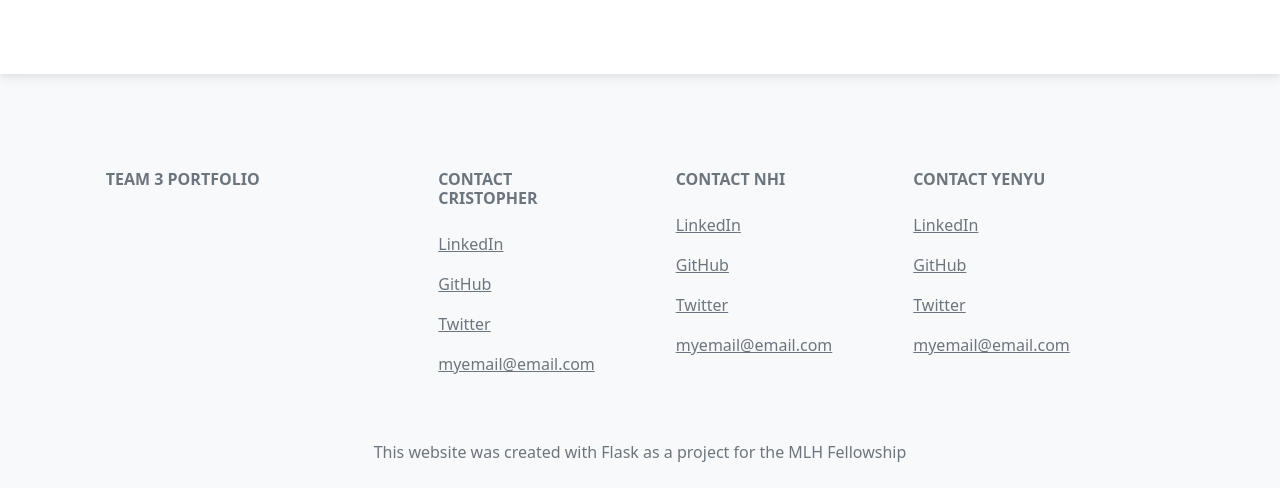
After one commit to MLH-Fellowship/cturtles3-portfolio, a Flask app: template app/templates/base.html in a window 1280 px wide. The commit adds this page. Shown: the top 501 px of the page. Run offline with Flask 2, Linux system fonts and the light colour scheme; the template is opened without the code that fills it, so the values that code supplies are empty; some libraries are stand-ins or nearby versions.

Commit message:
change inheritance, fill in my info, tweak footer

```diff
--- a/app/static/styles/home.css
+++ b/app/static/styles/home.css
@@ -76,8 +76,7 @@
     font-family: 'Lato', sans-serif;
     font-size: 2rem; /* mobile first development */
     font-weight: 700;
-    margin-bottom: 5rem;
-    padding-bottom: none;
+
 }
 
 #hero .text-overlay h2{
@@ -150,7 +149,8 @@
     display: flex;
     flex-direction: column;
     justify-content: center;
-    padding: 4rem;
+    padding: 5rem 10rem;
+    margin: 0rem 0rem;
 }
 
 #meet-team .fellow-headshot{
--- /dev/null
+++ b/app/templates/base.html
@@ -0,0 +1,206 @@
+<!DOCTYPE html>
+<html lang="en">
+<head>
+    <meta charset="UTF-8">
+    <meta http-equiv="X-UA-Compatible" content="IE=edge">
+    <meta name="viewport" content="width=device-width, initial-scale=1.0">
+
+    {% block head %}
+        <!--Things to be overridden-->
+        <title>C Turtles Team 3</title>
+
+        <!--Plain styling-->
+        <link href="../static/styles/home.css" rel="stylesheet">
+
+        <!-- MDB -->
+        <link
+        href="https://cdnjs.cloudflare.com/ajax/libs/mdb-ui-kit/3.5.0/mdb.min.css"
+        rel="stylesheet"
+        />
+    {% endblock %}
+    <!--Bootstrap-->
+    <link href="https://cdn.jsdelivr.net/npm/bootstrap@5.0.1/dist/css/bootstrap.min.css" rel="stylesheet" integrity="sha384-+0n0xVW2eSR5OomGNYDnhzAbDsOXxcvSN1TPprVMTNDbiYZCxYbOOl7+AMvyTG2x" crossorigin="anonymous">
+
+    <!--Fonts-->
+    <link rel="preconnect" href="https://fonts.gstatic.com">
+    <link href="https://fonts.googleapis.com/css2?family=Lato:wght@300;400;700;900&display=swap" rel="stylesheet">
+    <link href="../static/styles/normalize.css" rel="stylesheet">
+</head>
+<body>
+    <!--Nav bar-->
+    <nav class="navbar navbar-expand-lg navbar-light bg-none">
+        <!--Expand navbar when on mobile-->
+        <button class="navbar-toggler" type="button" data-toggle="collapse" data-target="#navbar">
+            <span class="navbar-toggler-icon"></span>
+        </button>
+        <!--Nav items-->
+        <div class="collapse navbar-collapse" id="navbar">
+            <div class="navbar-nav">
+                <a class="nav-item nav-link text-white" id="team" href="#meet-team">Meet the Team</a>
+                <a class="nav-item nav-link text-white" id="cris" href="/about/cristopher">Cristopher</a>
+                <a class="nav-item nav-link text-white" id="nhi" href="/about/nhi">Nhi</a>
+                <a class="nav-item nav-link text-white" id="yenyu" href="/about/yenyu">Yenyu</a>
+            </div>
+        </div>
+    </nav>
+
+    <div class="content">{% block content%}{% endblock %}</div>
+
+
+
+    <!--Footer-->
+    <!-- <footer id="footer">
+        This website was created with Flask as a project for the MLH Fellowship
+    </footer> -->
+    <!-- <div id="footer-container">
+        <div class="footer">
+            <div class="footer-heading footer-1">
+
+            </div>
+        </div>
+    </div> -->
+    <!-- <div class="footer">{% block test %} {% endblock %}</div> -->
+     <!-- Footer -->
+     <footer class="text-center text-lg-start bg-light text-muted">
+        <!-- Section: Social media -->
+        <section
+        class="d-flex justify-content-center justify-content-lg-between p-4 "
+        >
+        </section>
+
+        <!-- Section: Links  -->
+        <section class="">
+        <div class="container text-center text-md-start mt-5">
+            <!-- Grid row -->
+            <div class="row mt-3">
+            <!-- Grid column -->
+            <div class="col-md-3 col-lg-4 col-xl-3 mx-auto mb-4">
+                <!-- Content -->
+                <h6 class="text-uppercase fw-bold mb-4">
+                    Team 3 portfolio
+                </h6>
+
+            </div>
+
+            <!-- Grid column -->
+            <div class="col-md-2 col-lg-2 col-xl-2 mx-auto mb-4">
+                <!-- Links -->
+                <h6 class="text-uppercase fw-bold mb-4">
+                Contact Cristopher
+                </h6>
+                <p>
+                    <a href="" class="me-4 text-reset">
+                        <i class="fab fa-linkedin"></i>
+                        LinkedIn
+                    </a>
+                </p>
+                <p>
+                    <a href="" class="me-4 text-reset">
+                        <i class="fab fa-github"></i>
+                        GitHub
+                    </a>
+                </p>
+                <p>
+                    <a href="" class="me-4 text-reset">
+                        <i class="fab fa-twitter"></i>
+                        Twitter
+                    </a>
+                </p>
+                <p>
+                    <a href="" class="me-4 text-reset">
+                        <i class="fab fa-email"></i>
+                        myemail@email.com
+                    </a>
+                </p>
+
+            </div>
+            <!-- Grid column -->
+
+            <!-- Grid column -->
+            <div class="col-md-3 col-lg-2 col-xl-2 mx-auto mb-4">
+                <!-- Links -->
+                <h6 class="text-uppercase fw-bold mb-4">
+                Contact Nhi
+                </h6>
+                <p>
+                    <a href="" class="me-4 text-reset">
+                        <i class="fab fa-linkedin"></i>
+                        LinkedIn
+                    </a>
+                </p>
+                <p>
+                    <a href="" class="me-4 text-reset">
+                        <i class="fab fa-github"></i>
+                        GitHub
+                    </a>
+                </p>
+                <p>
+                    <a href="" class="me-4 text-reset">
+                        <i class="fab fa-twitter"></i>
+                        Twitter
+                    </a>
+                </p>
+                <p>
+                    <a href="" class="me-4 text-reset">
+                        <i class="fab fa-email"></i>
+                        myemail@email.com
+                    </a>
+                </p>
+            </div>
+            <!-- Grid column -->
+
+            <!-- Grid column -->
+            <div class="col-md-4 col-lg-3 col-xl-3 mx-auto mb-md-0 mb-4">
+                <!-- Links -->
+                <h6 class="text-uppercase fw-bold mb-4">
+                Contact Yenyu
+                </h6>
+                <p>
+                    <a href="" class="me-4 text-reset">
+                        <i class="fab fa-linkedin"></i>
+                        LinkedIn
+                    </a>
+                </p>
+                <p>
+                    <a href="" class="me-4 text-reset">
+                        <i class="fab fa-github"></i>
+                        GitHub
+                    </a>
+                </p>
+                <p>
+                    <a href="" class="me-4 text-reset">
+                        <i class="fab fa-twitter"></i>
+                        Twitter
+                    </a>
+                </p>
+                <p>
+                    <a href="" class="me-4 text-reset">
+                        <i class="fab fa-email"></i>
+                        myemail@email.com
+                    </a>
+                </p>
+            </div>
+            <!-- Grid column -->
+            </div>
+            <!-- Grid row -->
+        </div>
+        </section>
+        <!-- Section: Links  -->
+
+        <!-- End statement -->
+        <div class="text-center p-4">
+            This website was created with Flask as a project for the MLH Fellowship
+        </div>
+        <!-- End statement -->
+    </footer>
+    <!-- Footer -->
+
+    <!--Boostrap script-->
+    <script src="https://cdn.jsdelivr.net/npm/bootstrap@5.0.1/dist/js/bootstrap.bundle.min.js" integrity="sha384-gtEjrD/SeCtmISkJkNUaaKMoLD0//ElJ19smozuHV6z3Iehds+3Ulb9Bn9Plx0x4" crossorigin="anonymous"></script>
+    <!--MDB script-->
+    <script
+    type="text/javascript"
+    src="https://cdnjs.cloudflare.com/ajax/libs/mdb-ui-kit/3.5.0/mdb.min.js"
+    ></script>
+</body>
+</html>
```
Also changed, not shown: app/data.json (+23 -7 lines), app/templates/footer.html (deleted, +0 -130 lines), app/templates/home.html (+13 -60 lines), app/static/media/formica.png (added), app/static/media/reaper.png (added).
